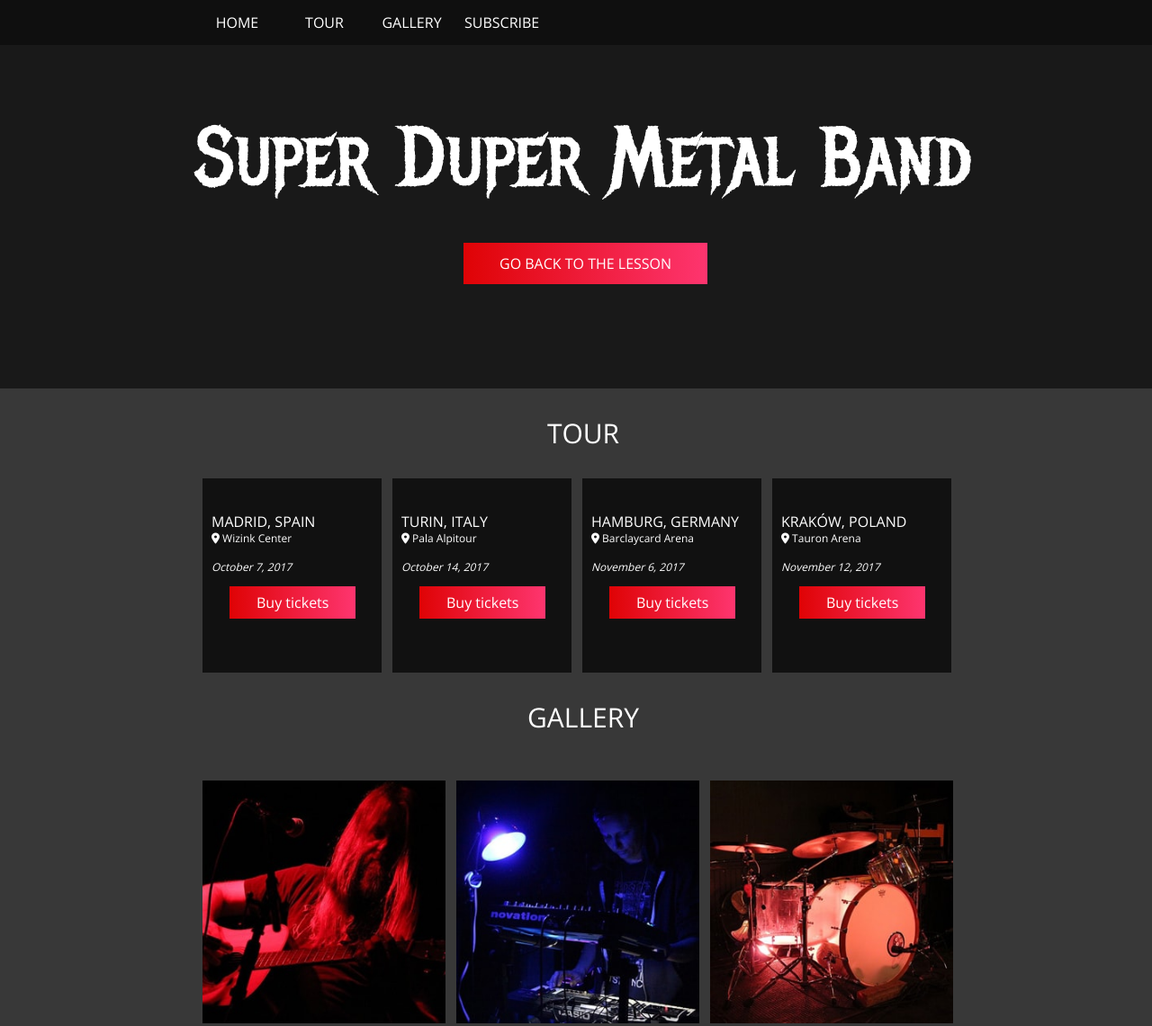
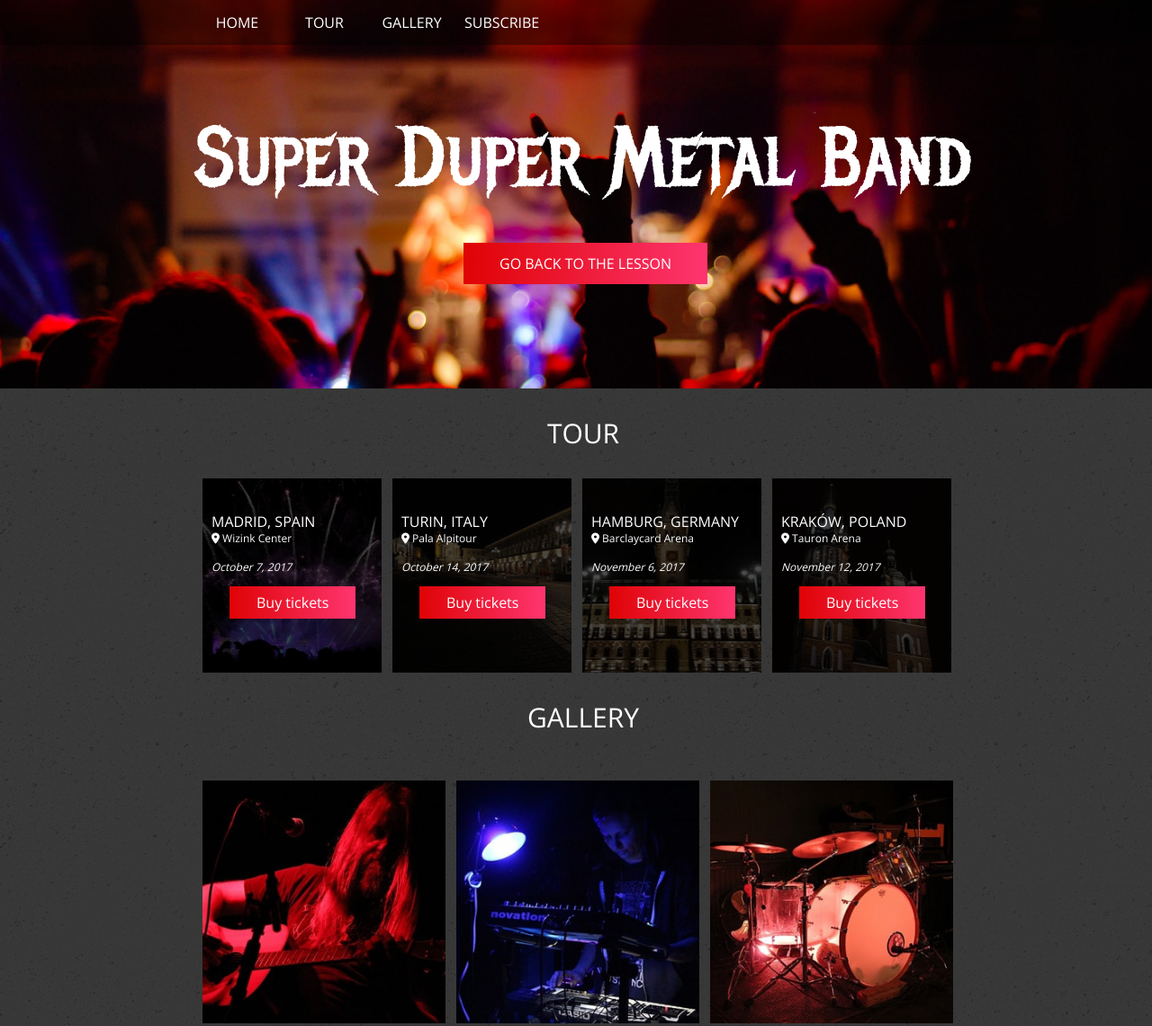
Before and after one commit to Utkaaa/vpiaytnychuk.github.io, a plain HTML site: page lab/lab8/lab8_index.html in a window 1280 px wide. Shown: the top 1141 px of the page at 90% size. Drawn offline with nearby package versions, Linux system fonts and the light colour scheme.

Commit message:
Add files via upload

```diff
--- a/lab/lab8/css/style.css
+++ b/lab/lab8/css/style.css
@@ -20,7 +20,7 @@ body {
 header {
   height: 432px;
   width: 100%;
-  background-image: url("../lab/lab8/img/bg-01.jpg");
+  background-image: url("../img/bg-01.jpg");
   background-repeat: no-repeat;
   background-size: 100% auto;
   background-position-y: center;
@@ -80,7 +80,7 @@ header #topbar li:hover {
 
 .main-container {
   background-color: #383838;
-  background-image: url("../lab/lab8/img/bg.png");
+  background-image: url("../img/bg.png");
 }
 /* Tour */
 #tour {
@@ -108,19 +108,19 @@ header #topbar li:hover {
 }
 
 .madrid {
-  background-image: url("../lab/lab8/img/tour/madrid.jpg");
+  background-image: url("../img/tour/madrid.jpg");
 }
 
 .turin {
-  background-image: url("../lab/lab8/img/tour/turin.jpg");
+  background-image: url("../img/tour/turin.jpg");
 }
 
 .hamburg {
-  background-image: url("../lab/lab8/img/tour/hamburg.jpg");
+  background-image: url("../img/tour/hamburg.jpg");
 }
 
 .krakow {
-  background-image: url("../lab/lab8/img/tour/krakow.jpg");
+  background-image: url("../img/tour/krakow.jpg");
 }
 
 .madrid,
@@ -180,7 +180,7 @@ h3 {
 /* Subscribe */
 #subscribe .container {
   margin-top: 45px;
-  background-image: url("../lab/lab8/img/bg-02.jpg");
+  background-image: url("../img/bg-02.jpg");
   height: 214px;
   background-position-y: center;
   background-size: 100% auto;
--- a/lab/lab8/lab8_index.html
+++ b/lab/lab8/lab8_index.html
@@ -20,7 +20,7 @@
                 <div class="container">
                     <nav>
                         <ul class="menu">
-                            <li><a href="../index.html">Home</a></li>
+                            <li><a href="../">Home</a></li>
                             <li><a href="#tour">Tour</a></li>
                             <li><a href="#gallery">Gallery</a></li>
                             <li><a href="#subscribe">Subscribe</a></li>
```
